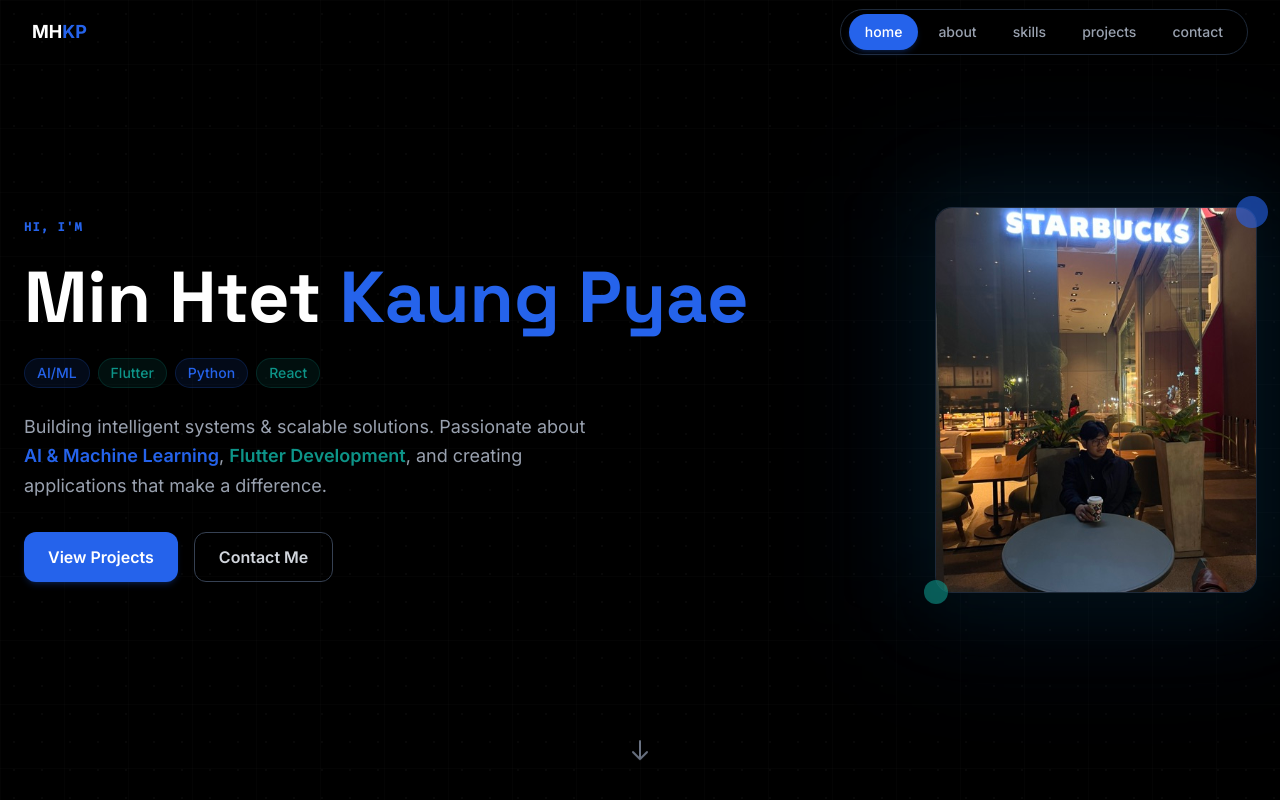
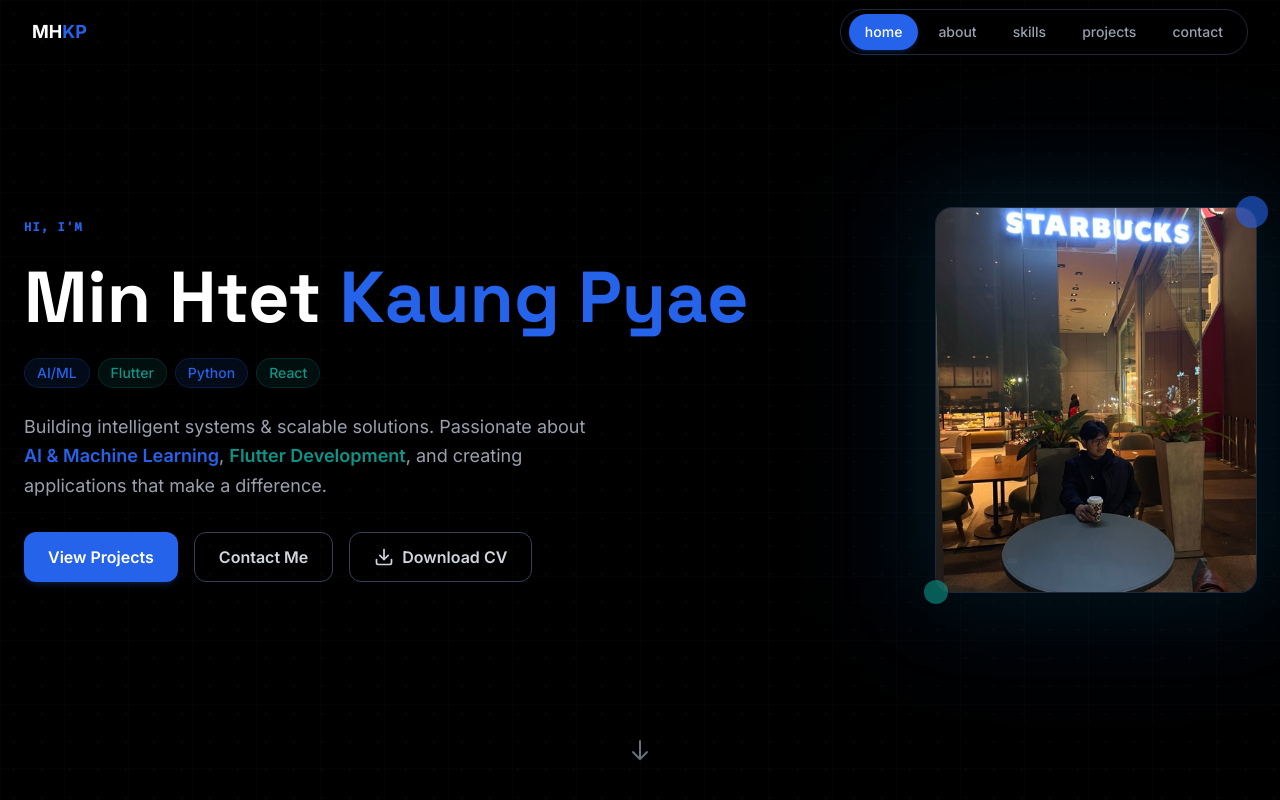
Before and after one commit to MHKaungPyae/portfolio, a React (Vite) app: page / in a window 1280 px wide. Shown: the top 800 px of the page. Built offline with nearby package versions, Linux system fonts and the light colour scheme.

Commit message:
Add resume download button to Hero section

```diff
--- a/src/components/Hero.jsx
+++ b/src/components/Hero.jsx
@@ -3,6 +3,7 @@ import { SocialIcon, ScrollArrow } from '../icons'
 import Button from './ui/Button'
 import profileImg from '../assets/profile.jpg'
 import { useState } from 'react'
+import { Download } from 'lucide-react'
 
 export default function Hero() {
   const [imgError, setImgError] = useState(false)
@@ -53,6 +54,9 @@ export default function Hero() {
               </Button>
               <Button href="#contact" variant="outline" size="lg">
                 Contact Me
+              </Button>
+              <Button href="/resume.pdf" variant="outline" size="lg" download icon={<Download className="w-5 h-5" />}>
+                Download CV
               </Button>
             </div>
           </div>
```
